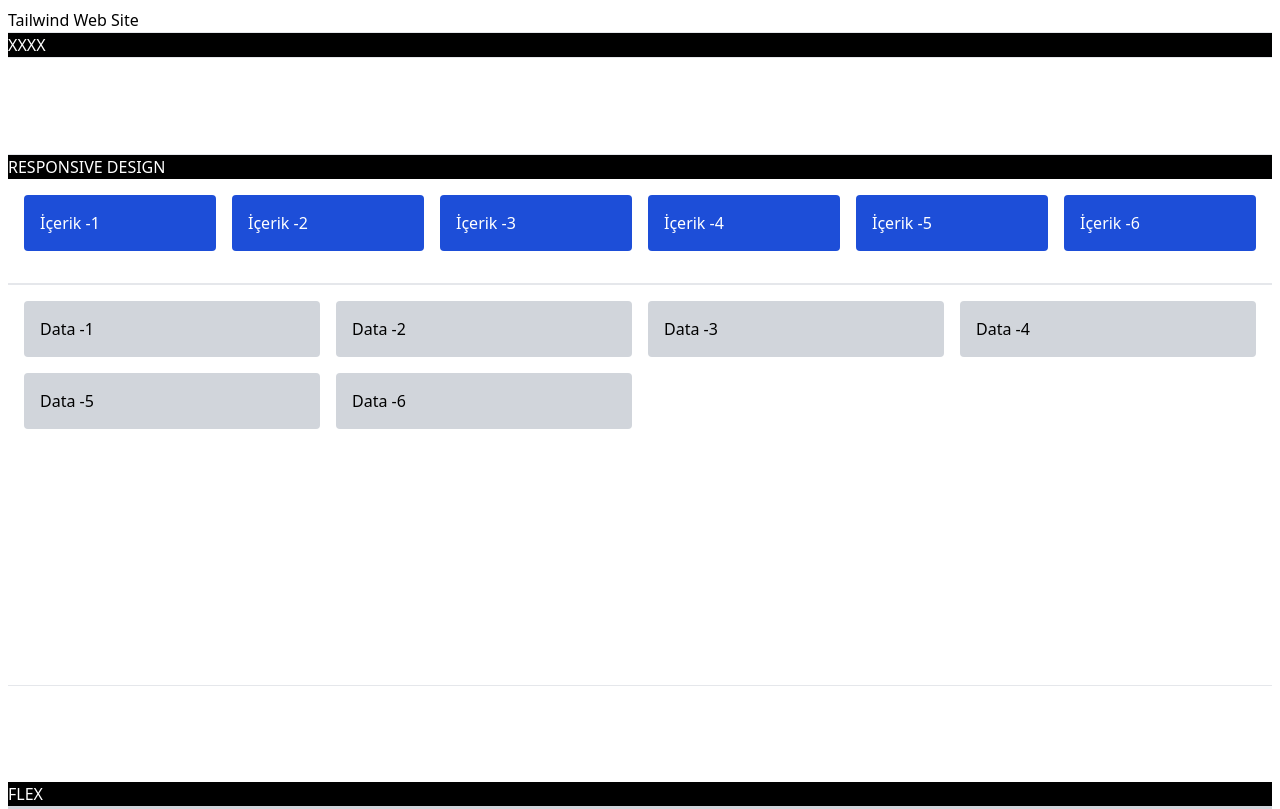
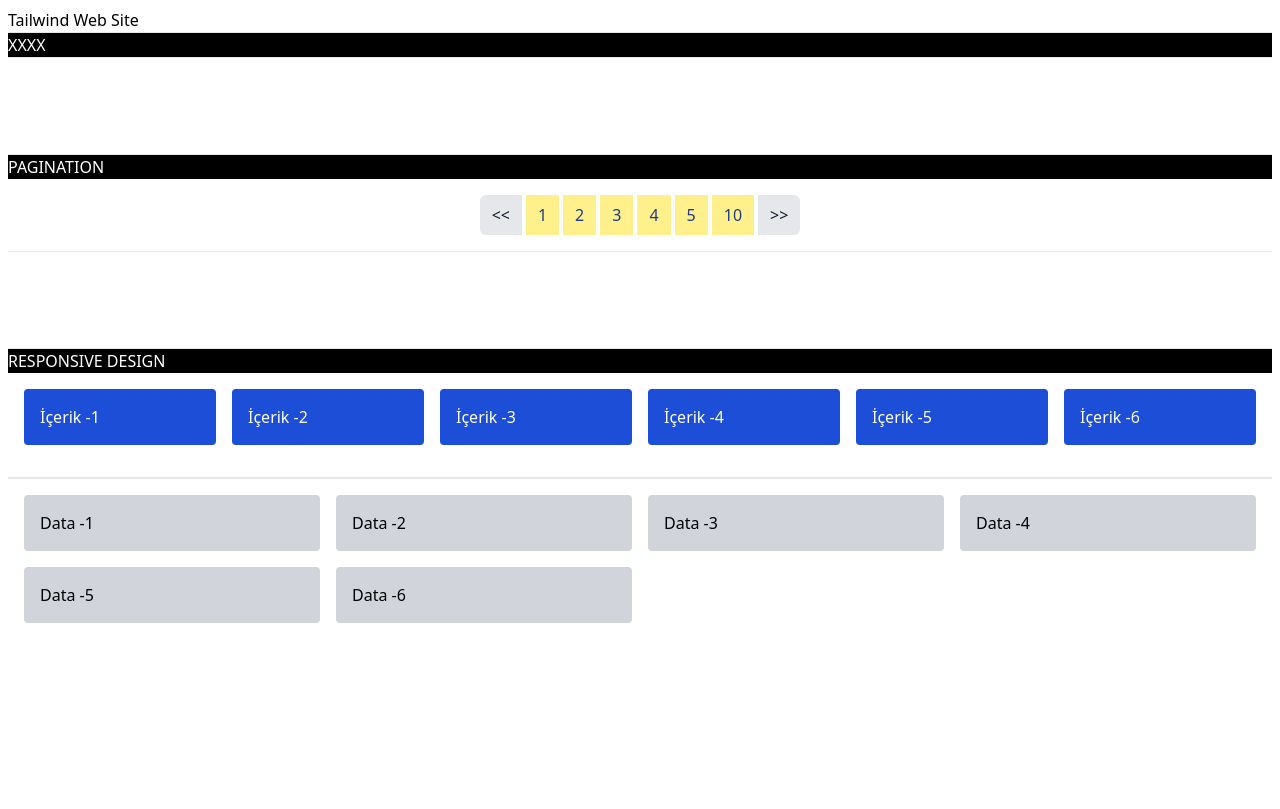
Before and after one commit to hamitmizrak/Miuul_5_Tailwind, a website: page public/index.html in a window 1280 px wide. Shown: the top 809 px of the page. Drawn offline with Linux system fonts and the light colour scheme.

Commit message:
PAGINATION

```diff
--- a/public/index.html
+++ b/public/index.html
@@ -39,6 +39,33 @@
     <hr />
 
     <!-- start codes -->
+
+       <!-- PAGINATION -->
+       <p class="bg-black text-white">PAGINATION</p>
+
+       <div class="container mx-auto p-4">
+        <nav class="flex items-center justify-center">
+
+            <div class="flex">
+                <a href="#" class="px-3 py-2 text-gray-900 bg-gray-200 rounded-l-md"><<</a>
+
+                <a href="#" class="px-3 py-2 ml-1 mr-1 text-blue-900 bg-yellow-200">1</a>
+                <a href="#" class="px-3 py-2 mr-1 text-blue-900 bg-yellow-200">2</a>
+                <a href="#" class="px-3 py-2 mr-1 text-blue-900 bg-yellow-200">3</a>
+                <a href="#" class="px-3 py-2 mr-1 text-blue-900 bg-yellow-200">4</a>
+                <a href="#" class="px-3 py-2 mr-1 text-blue-900 bg-yellow-200">5</a>
+                <a href="#" class="px-3 py-2 mr-1 text-blue-900 bg-yellow-200">10</a>
+
+                <a href="#" class="px-3 py-2 text-gray-900 bg-gray-200 rounded-r-md">>></a>
+
+            </div>
+
+        </nav>
+       </div>
+       <hr>
+
+       <br><br><br><br>
+       <hr />
 
 
     <!-- RESPONSIVE DESIGN -->
```
Also changed, not shown: dist/output.css.
